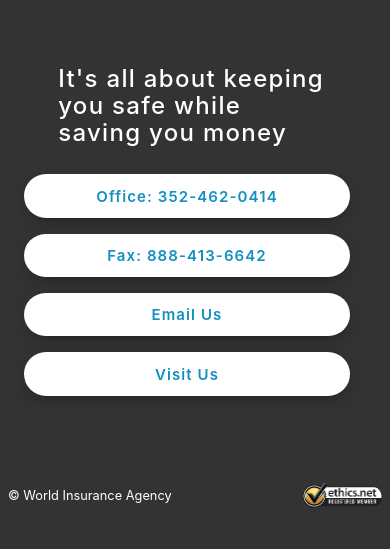
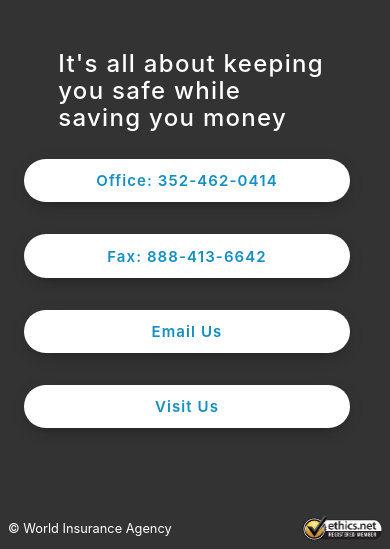
Before and after one commit to mariolopjr/wiagencies, a Gatsby site: page / in a window 390 px wide. Shown: the part 328-877 px from the top of the page. Before the commit the page ends 844 px from the top, so only its background shows below. Built offline with nearby package versions, Linux system fonts and the light colour scheme; Gatsby itself is replaced by a stand-in of ours.

Commit message:
Additional responsive tweaks

```diff
--- a/src/components/button.tsx
+++ b/src/components/button.tsx
@@ -20,8 +20,8 @@
   justifyContent: "center",
   letterSpacing: ".06875rem",
   lineHeight: 1.8,
+  marginBottom: "2rem",
   marginRight: "1rem",
-  marginBottom: "1rem",
   padding: "0.3rem 1.2rem",
   position: "relative",
   textAlign: "center",
@@ -39,6 +39,12 @@
 
   [mq[1]]: {
     display: "inline-flex",
+    marginBottom: "1rem",
+  },
+
+  "@media screen and (orientation: landscape) and (max-width: 1088px)": {
+    display: "inline-flex",
+    marginBottom: "1rem",
   },
 })
 
```
